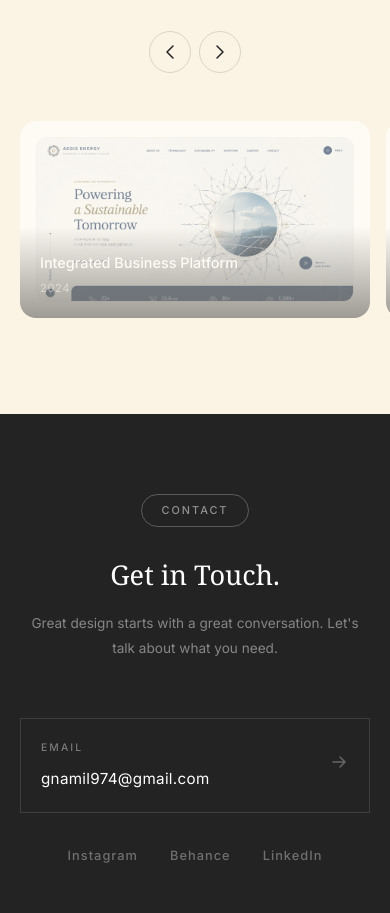
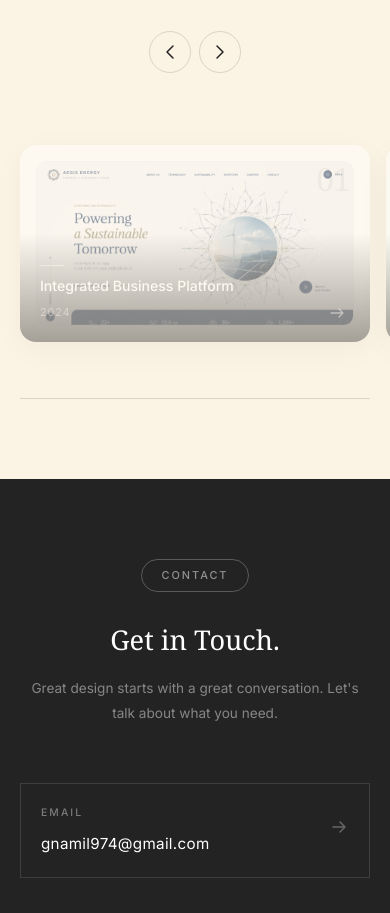
Before and after one commit to gnamil974-alt/portfolio, a Vue app: page / in a window 390 px wide. Shown: the part 2580-3493 px from the top of the page. Built offline with nearby package versions, Linux system fonts and the light colour scheme; a web font is replaced by a local one.

Commit message:
feat: 포트폴리오 카드 3D 틸트·패럴랙스·번호 오버레이·진행바 추가

```diff
--- a/src/components/sections/PortfolioSection.vue
+++ b/src/components/sections/PortfolioSection.vue
@@ -27,27 +27,54 @@
     </div>
 
     <div class="swiper-outer">
-      <div class="swiper-track" ref="trackRef">
+      <div class="swiper-track" ref="trackRef" @scroll="onTrackScroll">
         <div
-          v-for="item in items"
+          v-for="(item, i) in items"
           :key="item.id"
           class="swiper-slide"
           :class="{ 'is-active': activeId === item.id }"
           @click="onSlideClick(item)"
+          @mousemove="e => onTilt(e, i)"
+          @mouseleave="resetTilt(i)"
+          :ref="el => { if (el) slideRefs[i] = el }"
         >
           <div class="slide-thumb" :style="{ background: item.bg }">
             <div v-if="item.img" class="slide-img-wrap">
-              <img :src="item.img" :alt="item.title" class="slide-img" :style="{ objectPosition: item.imgPos || 'center' }" />
+              <img
+                :src="item.img"
+                :alt="item.title"
+                class="slide-img"
+                :style="{ objectPosition: item.imgPos || 'center' }"
+                :ref="el => { if (el) imgRefs[i] = el }"
+              />
             </div>
 
-<div class="slide-info">
+            <!-- 항상 보이는 번호 -->
+            <span class="slide-num">{{ String(i + 1).padStart(2, '0') }}</span>
+
+            <!-- hover 시 나타나는 정보 -->
+            <div class="slide-info">
+              <div class="slide-info-line"></div>
               <h3 class="slide-title">{{ item.title }}</h3>
-              <p class="slide-year">{{ item.year }}</p>
+              <div class="slide-meta">
+                <p class="slide-year">{{ item.year }}</p>
+                <svg class="slide-arrow" width="18" height="18" viewBox="0 0 18 18" fill="none">
+                  <path d="M3 9h12M11 5l4 4-4 4" stroke="currentColor" stroke-width="1.3" stroke-linecap="round" stroke-linejoin="round"/>
+                </svg>
+              </div>
             </div>
           </div>
         </div>
       </div>
     </div>
+
+    <!-- 스크롤 진행 바 -->
+    <div class="container">
+      <div class="scroll-track">
+        <div class="scroll-bar" :style="{ width: scrollProgress + '%' }"></div>
+      </div>
+    </div>
+
   </section>
 
   <!-- 팝업 -->
@@ -82,27 +109,51 @@ import img03 from '../../assets/Portfolio_03.png'
 import img04 from '../../assets/Portfolio_04.png'
 
 const items = [
-  { id: 1, title: 'Integrated Business Platform', year: '2024', bg: '#ffffff', img: img01, imgPos: 'top', imgPad: '1rem', desc: '본 프로젝트는 기업 브랜드 컨셉을 기반으로 제작한 UI 디자인 시안입니다.\nAI 기반 이미지 생성 도구를 활용하여 컨셉 비주얼을 제작하였으며, 전체 레이아웃 및 UI 구성은 직접 기획하였습니다.' },
-  { id: 2, title: 'Bio & Pharma',   year: '2023', bg: '#ffffff', img: img02, imgPos: 'top', imgPad: '1rem', desc: '본 프로젝트는 바이오, 제약 브랜드 컨셉을 기반으로 제작한 UI 디자인 시안입니다.\nAI 기반 이미지 생성 도구를 활용하여 컨셉 비주얼을 제작하였으며, 전체 레이아웃 및 UI 구성은 직접 기획하였습니다.' },
-  { id: 3, title: 'Medical Clinic', year: '2022', bg: '#ffffff', img: img03, imgPos: 'top', imgPad: '1rem', desc: '본 프로젝트는 피부과 브랜드 컨셉을 기반으로 제작한 UI 디자인 시안입니다.\nAI 기반 이미지 생성 도구를 활용하여 컨셉 비주얼을 제작하였으며, 전체 레이아웃 및 UI 구성은 직접 기획하였습니다.' },
-  { id: 4, title: 'Financial',      year: '2022', bg: '#ffffff', img: img04, imgPos: 'top', imgPad: '1rem', desc: '본 프로젝트는 금융 브랜드 컨셉을 기반으로 제작한 UI 디자인 시안입니다.\nAI 기반 이미지 생성 도구를 활용하여 컨셉 비주얼을 제작하였으며, 전체 레이아웃 및 UI 구성은 직접 기획하였습니다.' },
+  { id: 1, title: 'Integrated Business Platform', year: '2024', bg: '#ffffff', img: img01, imgPos: 'top', desc: '본 프로젝트는 기업 브랜드 컨셉을 기반으로 제작한 UI 디자인 시안입니다.\nAI 기반 이미지 생성 도구를 활용하여 컨셉 비주얼을 제작하였으며, 전체 레이아웃 및 UI 구성은 직접 기획하였습니다.' },
+  { id: 2, title: 'Bio & Pharma',                year: '2023', bg: '#ffffff', img: img02, imgPos: 'top', desc: '본 프로젝트는 바이오, 제약 브랜드 컨셉을 기반으로 제작한 UI 디자인 시안입니다.\nAI 기반 이미지 생성 도구를 활용하여 컨셉 비주얼을 제작하였으며, 전체 레이아웃 및 UI 구성은 직접 기획하였습니다.' },
+  { id: 3, title: 'Medical Clinic',              year: '2022', bg: '#ffffff', img: img03, imgPos: 'top', desc: '본 프로젝트는 피부과 브랜드 컨셉을 기반으로 제작한 UI 디자인 시안입니다.\nAI 기반 이미지 생성 도구를 활용하여 컨셉 비주얼을 제작하였으며, 전체 레이아웃 및 UI 구성은 직접 기획하였습니다.' },
+  { id: 4, title: 'Financial',                   year: '2022', bg: '#ffffff', img: img04, imgPos: 'top', desc: '본 프로젝트는 금융 브랜드 컨셉을 기반으로 제작한 UI 디자인 시안입니다.\nAI 기반 이미지 생성 도구를 활용하여 컨셉 비주얼을 제작하였으며, 전체 레이아웃 및 UI 구성은 직접 기획하였습니다.' },
 ]
 
-const activeId  = ref(null)
-const popupItem = ref(null)
-const trackRef  = ref(null)
+const activeId     = ref(null)
+const popupItem    = ref(null)
+const trackRef     = ref(null)
+const slideRefs    = ref([])
+const imgRefs      = ref([])
+const scrollProgress = ref(0)
 
 function onSlideClick(item) {
   activeId.value = item.id
   if (item.img) popupItem.value = item
 }
 
-function closePopup() {
-  popupItem.value = null
+function closePopup() { popupItem.value = null }
+
+function onKeydown(e) { if (e.key === 'Escape') closePopup() }
+
+function onTilt(e, i) {
+  const el  = slideRefs.value[i]
+  const img = imgRefs.value[i]
+  if (!el) return
+  const rect = el.getBoundingClientRect()
+  const x = (e.clientX - rect.left) / rect.width  - 0.5   // -0.5 ~ 0.5
+  const y = (e.clientY - rect.top)  / rect.height - 0.5
+  el.style.transform  = `perspective(900px) rotateY(${x * 10}deg) rotateX(${-y * 6}deg) scale(1.02)`
+  if (img) img.style.transform = `translate(${x * -14}px, ${y * -10}px) scale(1.06)`
 }
 
-function onKeydown(e) {
-  if (e.key === 'Escape') closePopup()
+function resetTilt(i) {
+  const el  = slideRefs.value[i]
+  const img = imgRefs.value[i]
+  if (el)  el.style.transform  = ''
+  if (img) img.style.transform = ''
+}
+
+function onTrackScroll() {
+  const t = trackRef.value
+  if (!t) return
+  const max = t.scrollWidth - t.clientWidth
+  scrollProgress.value = max > 0 ? Math.round((t.scrollLeft / max) * 100) : 0
 }
 
 onMounted(() => {
--- a/src/style/portfolio.css
+++ b/src/style/portfolio.css
@@ -70,7 +70,7 @@
 .swiper-track {
   display: flex;
   gap: 1.5rem;
-  padding: 0 2.5rem 1rem;
+  padding: 2rem 2.5rem 2.5rem;
   overflow-x: auto;
   scroll-snap-type: x mandatory;
   scroll-padding-left: 2.5rem;
@@ -84,8 +84,12 @@
 .swiper-slide {
   flex: 0 0 calc((100vw - 7rem) / 3.3);
   scroll-snap-align: start;
-  opacity: 0.6;
-  transition: opacity 0.4s cubic-bezier(0.25, 0.46, 0.45, 0.94);
+  opacity: 0.5;
+  transition:
+    opacity   0.5s cubic-bezier(0.25, 0.46, 0.45, 0.94),
+    transform 0.25s cubic-bezier(0.25, 0.46, 0.45, 0.94);
+  will-change: transform, opacity;
+  transform-style: preserve-3d;
 }
 
 .swiper-slide:hover,
@@ -93,6 +97,7 @@
   opacity: 1;
 }
 
+/* ── 카드 ── */
 .slide-thumb {
   width: 100%;
   aspect-ratio: 16 / 9;
@@ -100,11 +105,15 @@
   overflow: hidden;
   cursor: pointer;
   border-radius: 16px;
-  transition: transform 0.6s cubic-bezier(0.25, 0.46, 0.45, 0.94);
+  box-shadow: 0 8px 32px rgba(0, 0, 0, 0.08);
+  transition: box-shadow 0.4s cubic-bezier(0.25, 0.46, 0.45, 0.94);
 }
 
-.slide-thumb:hover { transform: scale(1.02); }
+.swiper-slide:hover .slide-thumb {
+  box-shadow: 0 24px 60px rgba(0, 0, 0, 0.18);
+}
 
+/* 이미지 */
 .slide-img-wrap {
   position: absolute;
   inset: 1rem;
@@ -117,36 +126,118 @@
   width: 100%;
   height: 100%;
   object-fit: cover;
+  transition: transform 0.25s cubic-bezier(0.25, 0.46, 0.45, 0.94);
+  will-change: transform;
 }
 
+/* ── 번호 (항상 보임) ── */
+.slide-num {
+  position: absolute;
+  top: 1.1rem;
+  right: 1.25rem;
+  font-family: var(--font-headline);
+  font-size: 2rem;
+  font-weight: 300;
+  line-height: 1;
+  letter-spacing: -0.03em;
+  color: rgba(0, 0, 0, 0.08);
+  transition: color 0.4s cubic-bezier(0.25, 0.46, 0.45, 0.94);
+  user-select: none;
+  pointer-events: none;
+}
+
+.swiper-slide:hover .slide-num,
+.swiper-slide.is-active .slide-num {
+  color: rgba(0, 0, 0, 0.18);
+}
+
+/* ── hover 정보 ── */
 .slide-info {
   position: absolute;
   bottom: 0;
   left: 0;
   right: 0;
-  padding: 1.5rem 1.25rem 1.25rem;
-  background: linear-gradient(to top, rgba(10,10,10,0.65) 0%, transparent 100%);
+  padding: 2rem 1.25rem 1.25rem;
+  background: linear-gradient(to top, rgba(8, 8, 8, 0.72) 0%, transparent 100%);
   opacity: 0;
-  transform: translateY(6px);
-  transition: all 0.4s cubic-bezier(0.25, 0.46, 0.45, 0.94);
+  transform: translateY(8px);
+  transition:
+    opacity   0.4s cubic-bezier(0.25, 0.46, 0.45, 0.94),
+    transform 0.4s cubic-bezier(0.25, 0.46, 0.45, 0.94);
 }
 
-.slide-thumb:hover .slide-info {
+.swiper-slide:hover .slide-info,
+.swiper-slide.is-active .slide-info {
   opacity: 1;
   transform: translateY(0);
 }
 
+.slide-info-line {
+  width: 24px;
+  height: 1px;
+  background: rgba(255, 255, 255, 0.5);
+  margin-bottom: 0.6rem;
+  transform: scaleX(0);
+  transform-origin: left;
+  transition: transform 0.5s 0.1s cubic-bezier(0.25, 0.46, 0.45, 0.94);
+}
+
+.swiper-slide:hover .slide-info-line,
+.swiper-slide.is-active .slide-info-line {
+  transform: scaleX(1);
+}
+
 .slide-title {
-  font-size: 0.9rem;
+  font-size: 0.88rem;
   font-weight: 500;
   color: #fff;
-  margin-bottom: 0.2rem;
+  margin-bottom: 0.5rem;
+  line-height: 1.4;
+}
+
+.slide-meta {
+  display: flex;
+  align-items: center;
+  justify-content: space-between;
 }
 
 .slide-year {
-  font-size: 0.7rem;
-  color: rgba(255,255,255,0.5);
-  letter-spacing: 0.05em;
+  font-size: 0.68rem;
+  color: rgba(255, 255, 255, 0.45);
+  letter-spacing: 0.08em;
+}
+
+.slide-arrow {
+  color: rgba(255, 255, 255, 0.5);
+  display: flex;
+  align-items: center;
+  transform: translateX(-4px);
+  transition: transform 0.3s, color 0.3s;
+}
+
+.swiper-slide:hover .slide-arrow {
+  transform: translateX(0);
+  color: rgba(255, 255, 255, 0.9);
+}
+
+/* ── 스크롤 진행 바 ── */
+.scroll-track {
+  height: 1px;
+  background: var(--color-border);
+  margin-top: 1.5rem;
+  position: relative;
+  border-radius: 1px;
+}
+
+.scroll-bar {
+  position: absolute;
+  left: 0;
+  top: 0;
+  height: 100%;
+  background: var(--color-text);
+  border-radius: 1px;
+  transition: width 0.2s linear;
+  min-width: 0;
 }
 
 /* ── 팝업 ── */
@@ -245,9 +336,7 @@
 }
 
 .popup-enter-from,
-.popup-leave-to {
-  opacity: 0;
-}
+.popup-leave-to { opacity: 0; }
 
 .popup-enter-from .popup-box,
 .popup-leave-to .popup-box {
@@ -260,12 +349,13 @@
   .portfolio-desc br { display: none; }
   .swiper-slide { flex: 0 0 calc(100vw - 5rem); }
   .slide-info { opacity: 1; transform: translateY(0); }
+  .slide-info-line { transform: scaleX(1); }
   .popup-overlay { padding: 1rem; }
 }
 
 @media (max-width: 480px) {
   .swiper-track {
-    padding: 0 1.25rem 1rem;
+    padding: 1.5rem 1.25rem 2rem;
     gap: 1rem;
     scroll-padding-left: 1.25rem;
   }
```
